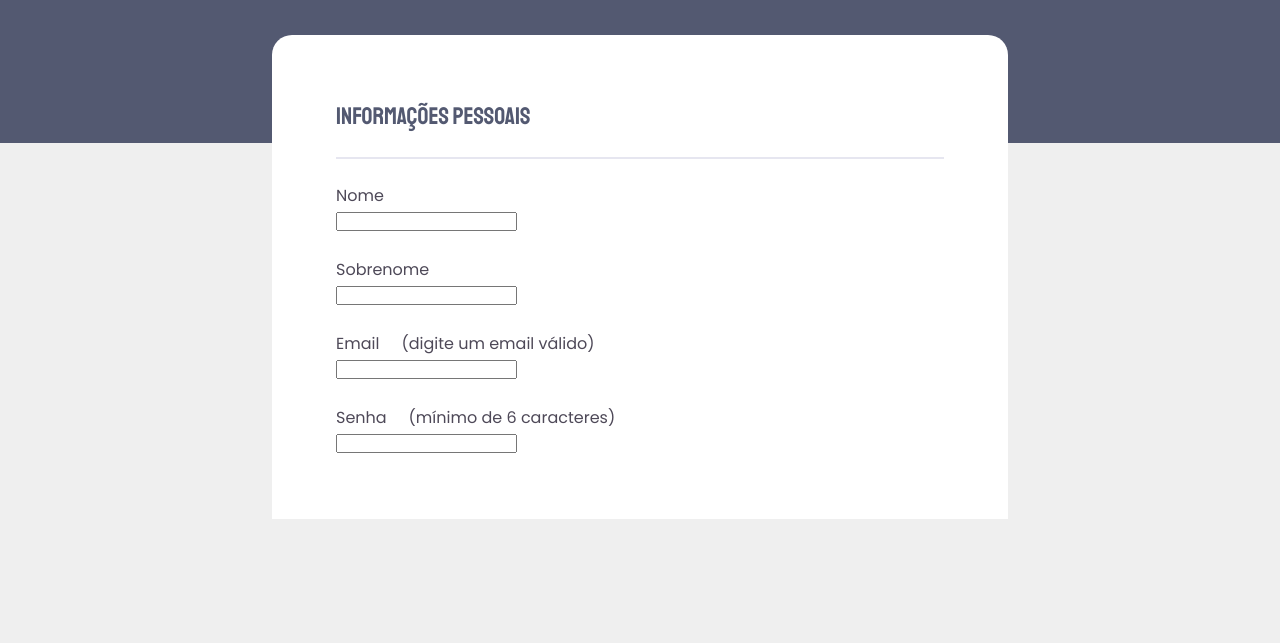
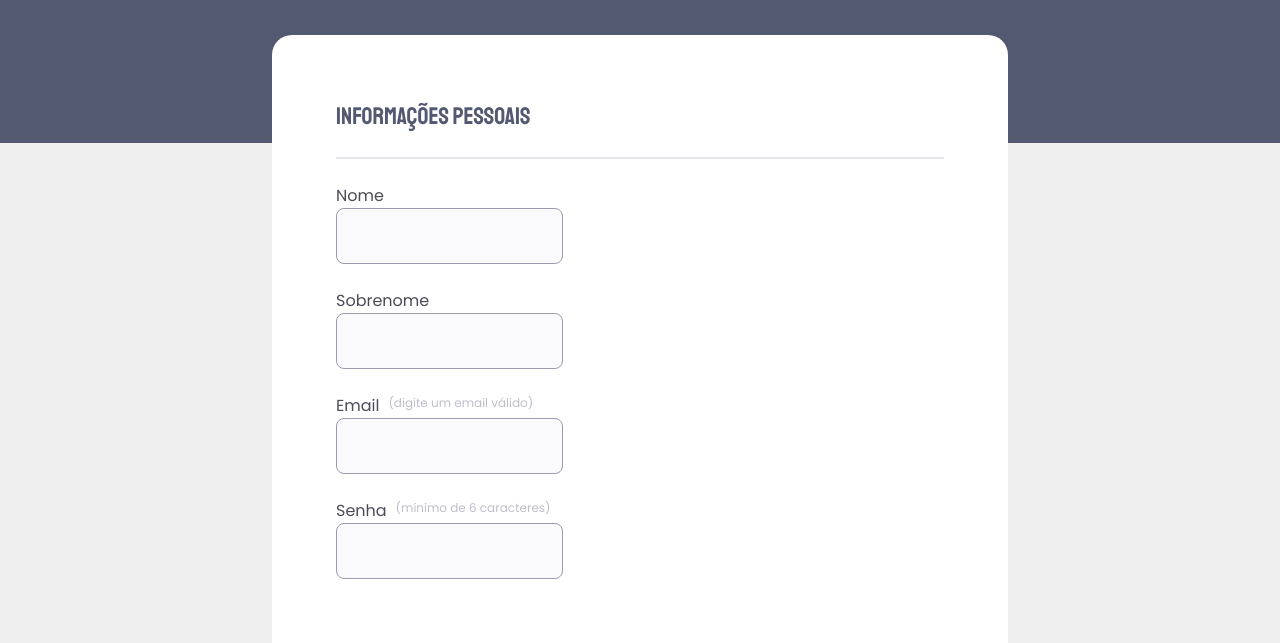
Before and after one commit to theusfelipe/Form-by-me, a plain HTML site: page index.html in a window 1280 px wide. Shown: the part 293-936 px from the top of the page. Before the commit the page ends 812 px from the top, so only its background shows below. Drawn offline with Linux system fonts and the light colour scheme.

Commit message:
add span and inputs styles

```diff
--- a/style.css
+++ b/style.css
@@ -94,6 +94,30 @@ fieldset legend {
 
 .input-wrapper label {
     display: flex;
-   gap: 22px;
+
 
 }
+
+
+
+
+.input-wrapper input {
+    background: #FAFAFC;
+    border: 1px solid #9a9ab0;
+    border-radius: 8px;
+    padding: 0 24px;
+    height: 56px;
+}
+
+.input-wrapper label span {
+    color:#C1BCCC;
+    font-family: 'Poppins';
+    font-style: normal;
+    font-weight: 400;
+    font-size: 12px;
+    line-height: 20px;
+}
+
+.input-wrapper span {
+    padding-left: 9px;
+}
```
